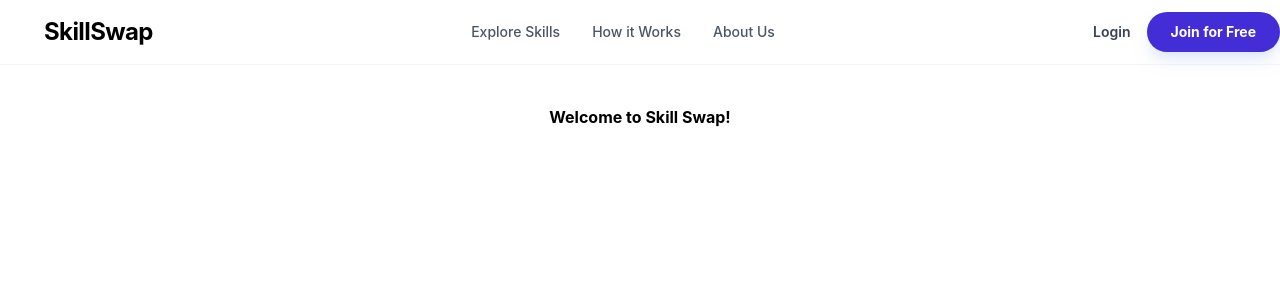
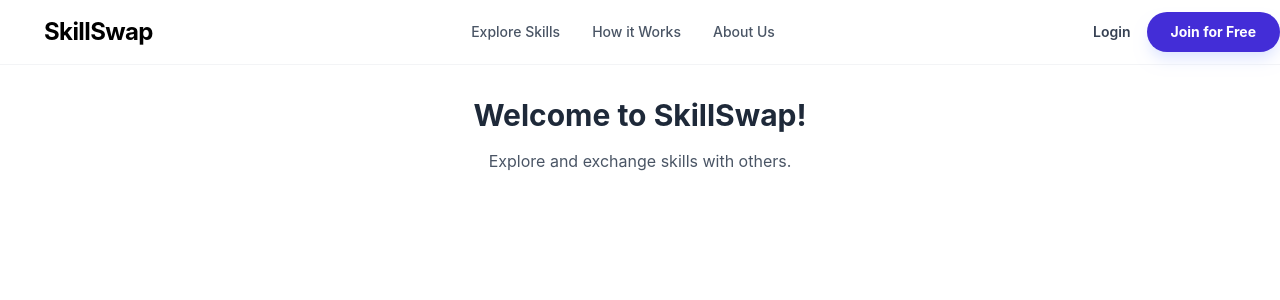
Before and after one commit to muntasir010/Skill-Swap, a React (Vite) app: page / in a window 1280 px wide. Shown: the top 300 px of the page. Built offline with nearby package versions, Linux system fonts and the light colour scheme.

Commit message:
feat: router setup successfully

```diff
--- a/src/App.tsx
+++ b/src/App.tsx
@@ -1,10 +1,13 @@
+import { Outlet } from "react-router-dom";
 import Navbar from "./components/Navbar";
 
 function App() {
   return (
     <>
       <Navbar />
-      <p className="text-3x font-bold text-center mt-10">Welcome to Skill Swap!</p>
+      <main>
+        <Outlet />
+      </main>
     </>
   );
 }
--- a/src/main.tsx
+++ b/src/main.tsx
@@ -1,17 +1,15 @@
 import { StrictMode } from "react";
 import { createRoot } from "react-dom/client";
-import App from "./App.tsx";
 import { Provider } from "react-redux";
 import { store } from "./redux/store.ts";
-import { BrowserRouter } from "react-router-dom";
+import { RouterProvider } from "react-router-dom";
 import "./index.css";
+import { router } from "./routes/routes.tsx";
 
 createRoot(document.getElementById("root")!).render(
   <StrictMode>
     <Provider store={store}>
-      <BrowserRouter>
-        <App />
-      </BrowserRouter>
+        <RouterProvider router={router} />
     </Provider>
   </StrictMode>,
 );
--- /dev/null
+++ b/src/routes/routes.tsx
@@ -0,0 +1,24 @@
+import { createBrowserRouter } from "react-router-dom";
+import App from "../App";
+
+export const router = createBrowserRouter([
+  {
+    path: "/",
+    element: <App />,
+    children: [
+      {
+        path: "/",
+        element: (
+          <div className="p-8 text-center">
+            <h1 className="text-3xl font-bold text-gray-800">
+              Welcome to SkillSwap!
+            </h1>
+            <p className="mt-4 text-gray-600">
+              Explore and exchange skills with others.
+            </p>
+          </div>
+        ),
+      },
+    ],
+  },
+]);
```
